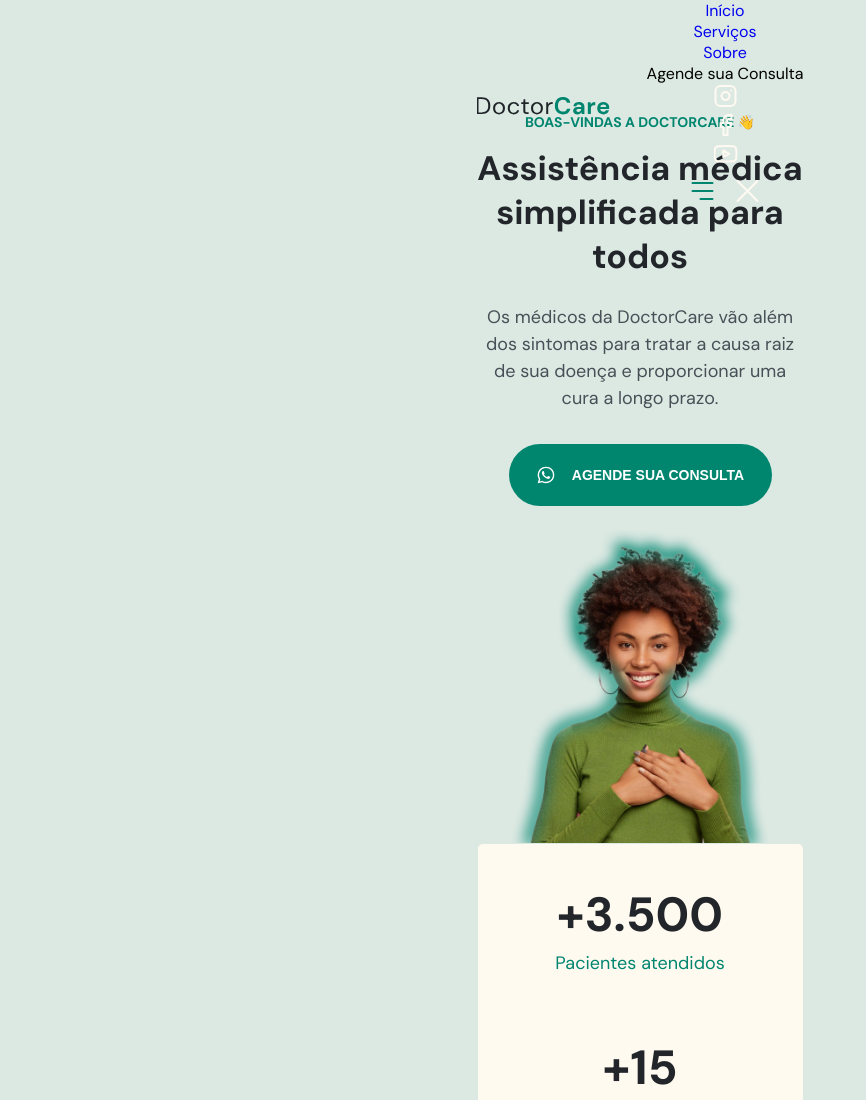
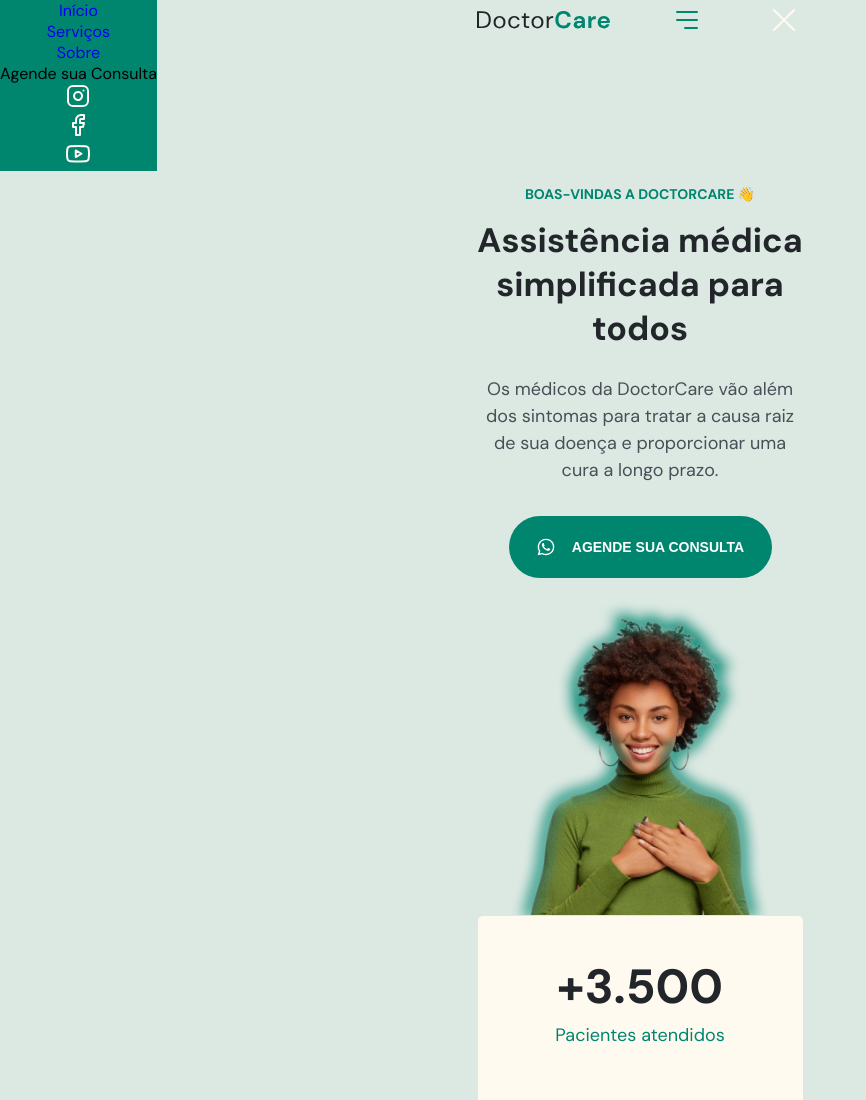
Before and after one commit to programer-Glei/NLW-Return, a plain HTML site: page index.html in a window 1280 px wide. Shown: the top 1100 px of the page, without its empty margins (0-866 px from the left). Drawn offline with Linux system fonts and the light colour scheme.

Commit message:
proximo comit

```diff
--- a/css/estilo.scss
+++ b/css/estilo.scss
@@ -53,6 +53,21 @@
     &.scroll{
         background: $primary-color;
         width: 100vw;
+    }
+}
+
+/* ==== MENU-EXPANDED ==============*/
+body.menu-expanded{
+
+    .menu{
+        position: fixed;
+        top: 0;
+        left: 0;
+        background: $primary-color;
+    }
+
+    nav{
+        position: relative;
     }
 }
 
--- a/index.html
+++ b/index.html
@@ -23,9 +23,9 @@
                     <li><a href=""><img src="assets/face.svg" alt=""></a></li>
                     <li><a href=""><img src="assets/you.svg" alt=""></a></li>
                 </ul>
-                <a href=""><img class="imgmenu" src="assets/menu.svg" alt=""></a>
-                <a href=""><img src="assets/close.svg" alt=""></a>
             </div>
+            <a href="" class="open-menu"><img class="imgmenu" src="assets/menu.svg" alt=""></a>
+            <a href="" class="close-menu"><img src="assets/close.svg" alt=""></a>
         </div>
     </nav>
     <header class="wrapper">
```
Also changed, not shown: css/estilo.css, 1 other file.
